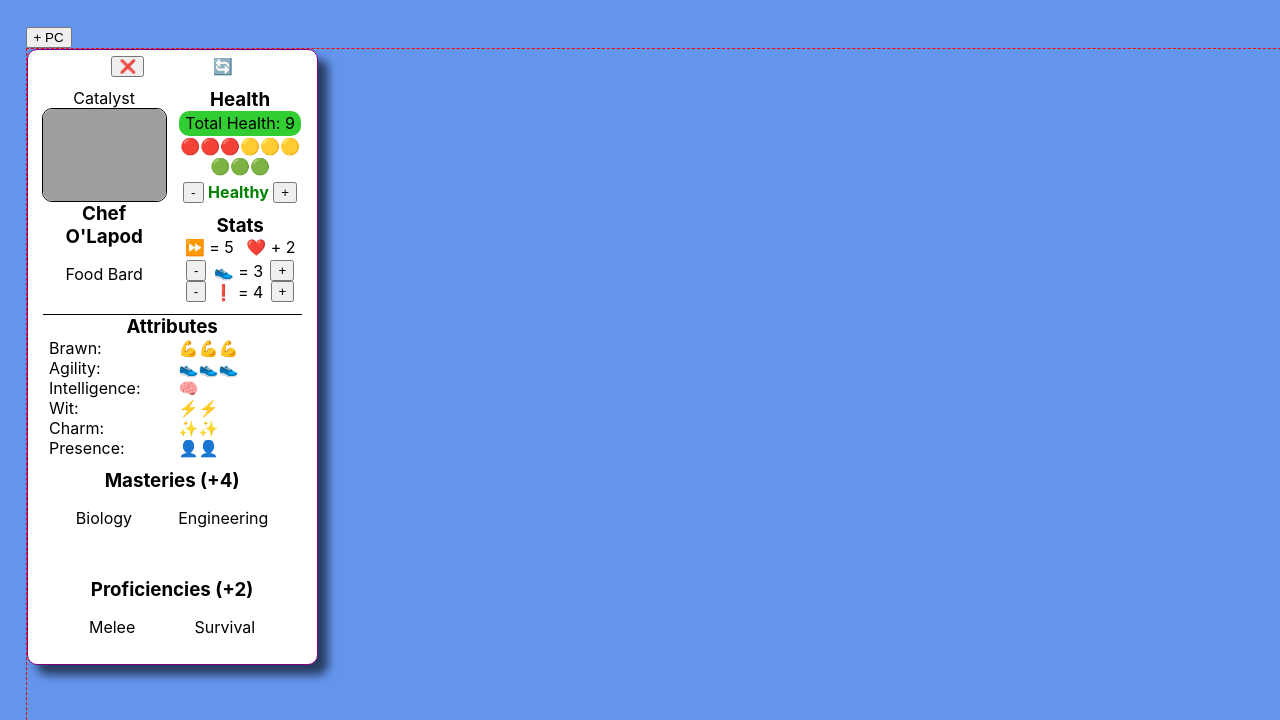
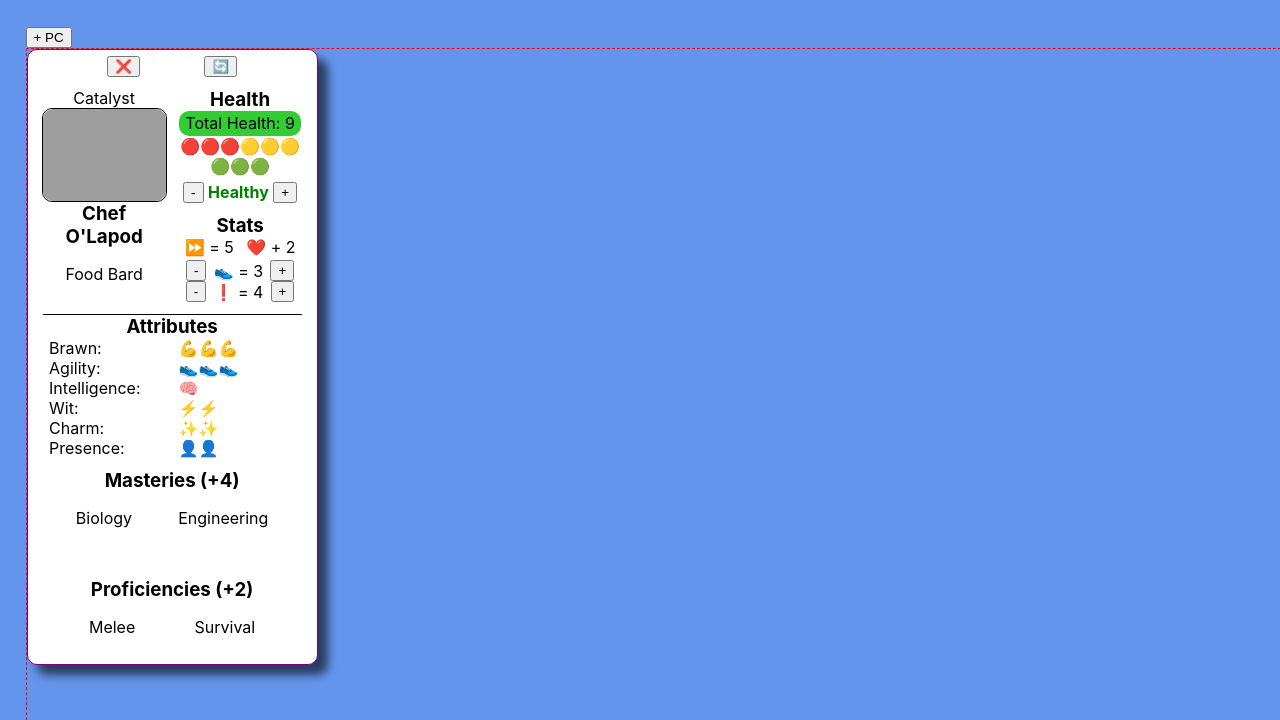
Before and after one commit to Catalyst4Change/ttg-v2, a React (Create React App) app: page / in a window 1280 px wide. Shown: the top 720 px of the page. Built offline with nearby package versions, Linux system fonts and the light colour scheme; grey boxes are pictures that could not be loaded.

Commit message:
reset button works on health and bar

```diff
--- a/src/PlayerCharacterCard/CardOptionsMenu/CardOptionsMenu.js
+++ b/src/PlayerCharacterCard/CardOptionsMenu/CardOptionsMenu.js
@@ -1,7 +1,11 @@
 import React from "react";
 import "../../App.css";
 
-export const CardOptionsMenu = ({ playerIndex, deletePlayerCharacter }) => {
+export const CardOptionsMenu = ({
+  playerIndex,
+  deletePlayerCharacter,
+  resetToOriginal,
+}) => {
   return (
     <main>
       <div className="row distribute">
@@ -11,7 +15,7 @@ export const CardOptionsMenu = ({ playerIndex, deletePlayerCharacter }) => {
         >
           ❌
         </button>
-        <div>🔄</div>
+        <button onClick={resetToOriginal}>🔄</button>
       </div>
     </main>
   );
--- a/src/PlayerCharacterCard/CharHealth/CharHealth.js
+++ b/src/PlayerCharacterCard/CharHealth/CharHealth.js
@@ -1,25 +1,19 @@
 import React, { useState, useEffect } from "react";
 import "./CharHealth.scss";
 
-export const CharHealth = ({ attributes }) => {
-  const [maxHealth] = useState(attributes.brawn * 3);
-  const [health, setHealth] = useState(attributes.brawn * 3);
-  const [healthBar, setHealthBar] = useState(["🔴", "🟡", "🟢"]);
+export const CharHealth = ({
+  maxHealth,
+  health,
+  setHealth,
+  buildHealthBar,
+  healthBar,
+  setHealthBar,
+}) => {
   const [condition, setCondition] = useState("Healthy");
-  const healthRatio = (parseInt(healthBar.length) / maxHealth).toFixed(2);
+  const healthRatio = (health / maxHealth).toFixed(2);
 
   useEffect(() => {
-    let red = [];
-    let yellow = [];
-    let green = [];
-    let bar = [];
-    for (let i = 0; i < maxHealth / 3; i++) {
-      red.push("🔴");
-      yellow.push("🟡");
-      green.push("🟢");
-    }
-    bar = red.concat(yellow, green);
-    setHealthBar(bar);
+    buildHealthBar();
   }, []);
 
   const subtractHealth = (e) => {
--- a/src/PlayerCharacterCard/PlayerCharacterCard/PlayerCharacterCard.js
+++ b/src/PlayerCharacterCard/PlayerCharacterCard/PlayerCharacterCard.js
@@ -1,4 +1,4 @@
-import React from "react";
+import React, { useState } from "react";
 import { CharAttributes } from "../CharAttributes/CharAttributes";
 import { CharBasics } from "../CharBasics/CharBasics";
 import { CharHealth } from "../CharHealth/CharHealth";
@@ -20,12 +20,36 @@ export const PlayerCharacterCard = ({
   chosenMasteries,
   chosenProficiencies,
 }) => {
+  const [maxHealth] = useState(attributes.brawn * 3);
+  const [health, setHealth] = useState(attributes.brawn * 3);
+  const [healthBar, setHealthBar] = useState(["🔴", "🟡", "🟢"]);
+
+  const buildHealthBar = () => {
+    let red = [];
+    let yellow = [];
+    let green = [];
+    let bar = [];
+    for (let i = 0; i < maxHealth / 3; i++) {
+      red.push("🔴");
+      yellow.push("🟡");
+      green.push("🟢");
+    }
+    bar = red.concat(yellow, green);
+    setHealthBar(bar);
+  };
+
+  const resetToOriginal = () => {
+    setHealth(maxHealth);
+    buildHealthBar();
+  };
+
   return (
     <main id={charName} className="character-info">
       <div className="card-options">
         <CardOptionsMenu
           playerIndex={playerIndex}
           deletePlayerCharacter={deletePlayerCharacter}
+          resetToOriginal={resetToOriginal}
         />
       </div>
       <div className="basics">
@@ -37,7 +61,14 @@ export const PlayerCharacterCard = ({
         />
       </div>
       <div className="health">
-        <CharHealth attributes={attributes} />
+        <CharHealth
+          maxHealth={maxHealth}
+          health={health}
+          setHealth={setHealth}
+          buildHealthBar={buildHealthBar}
+          healthBar={healthBar}
+          setHealthBar={setHealthBar}
+        />
       </div>
       <div className="attributes">
         <CharAttributes attributes={attributes} />
```
